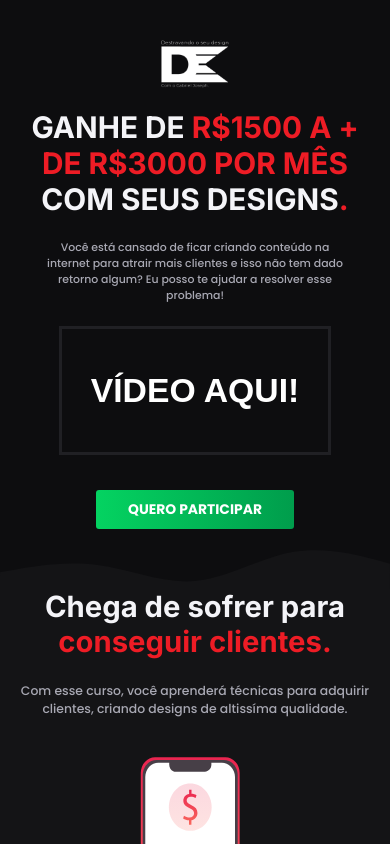
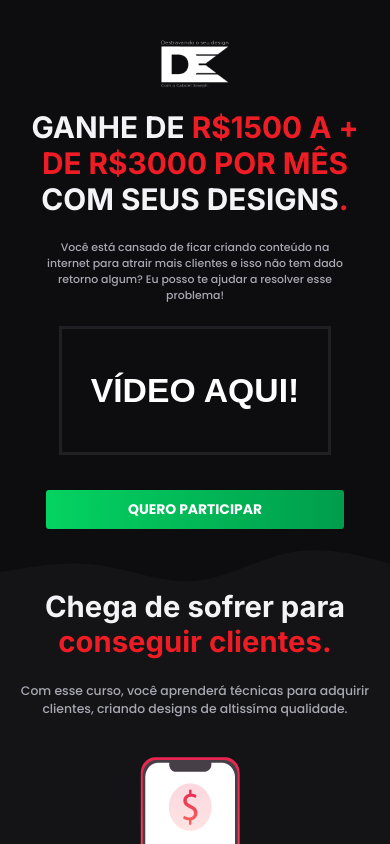
Before and after one commit to gabrieldiasss/freela-destravando-seu-design, a React (Create React App) app: page / in a window 390 px wide. Shown: the top 844 px of the page. Built offline with nearby package versions, Linux system fonts and the light colour scheme.

Commit message:
67 deploy

```diff
--- a/public/index.html
+++ b/public/index.html
@@ -3,7 +3,7 @@
   <head>
     <meta charset="utf-8" />
     <link rel="icon" href="%PUBLIC_URL%/LOGO-HOJE-1.ico" />
-    <meta name="viewport" content="user-scalable=no, initial-scale=1, maximum-scale=1, minimum-scale=1, width=device-width, height=device-height, target-densitydpi=device-dpi, width=device-width" />
+    <meta name="viewport" content="width=device-width, initial-scale=0.86, maximum-scale=5.0, minimum-scale=0.86">
     <meta name="theme-color" content="#000000" />
     <meta
       name="description"
--- a/src/App.css
+++ b/src/App.css
@@ -208,6 +208,7 @@
 @media(max-width: 798px) {
 
     .primeiro-button{
+        width: 60rem;
         height: 8rem;
         font-size: 2.8rem;
     }
```
